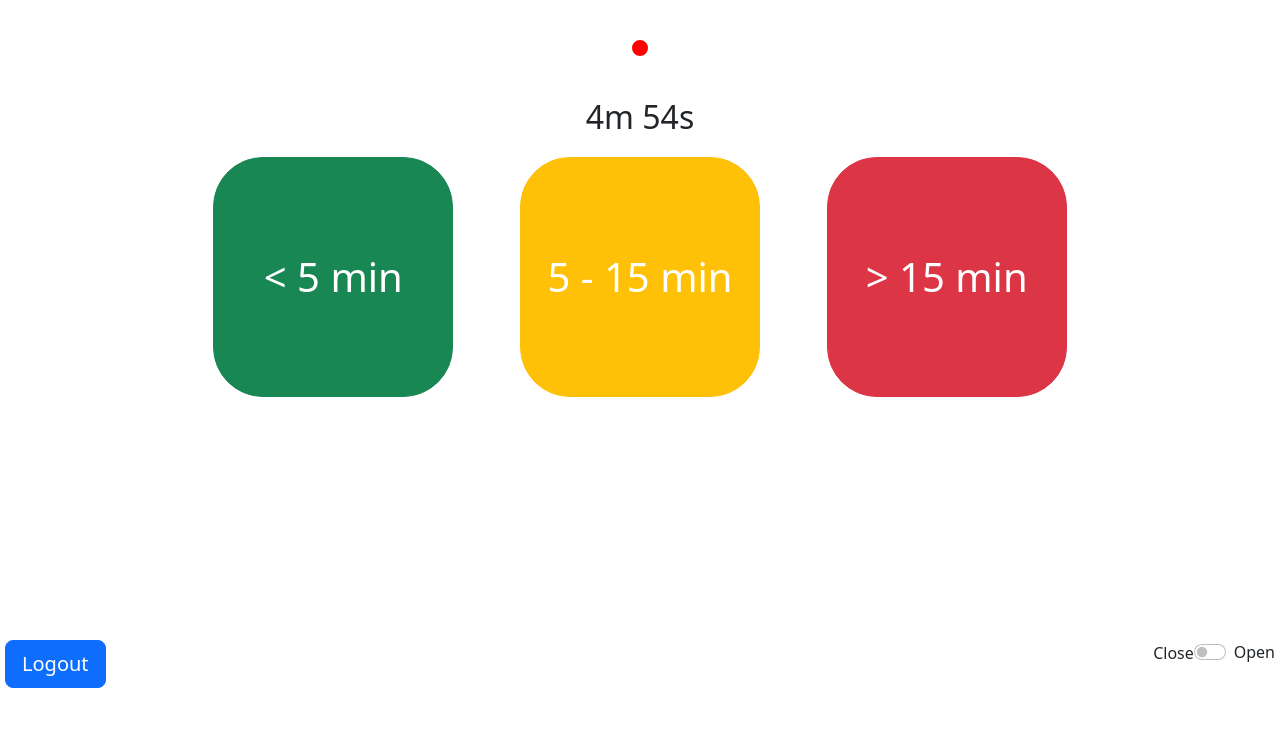
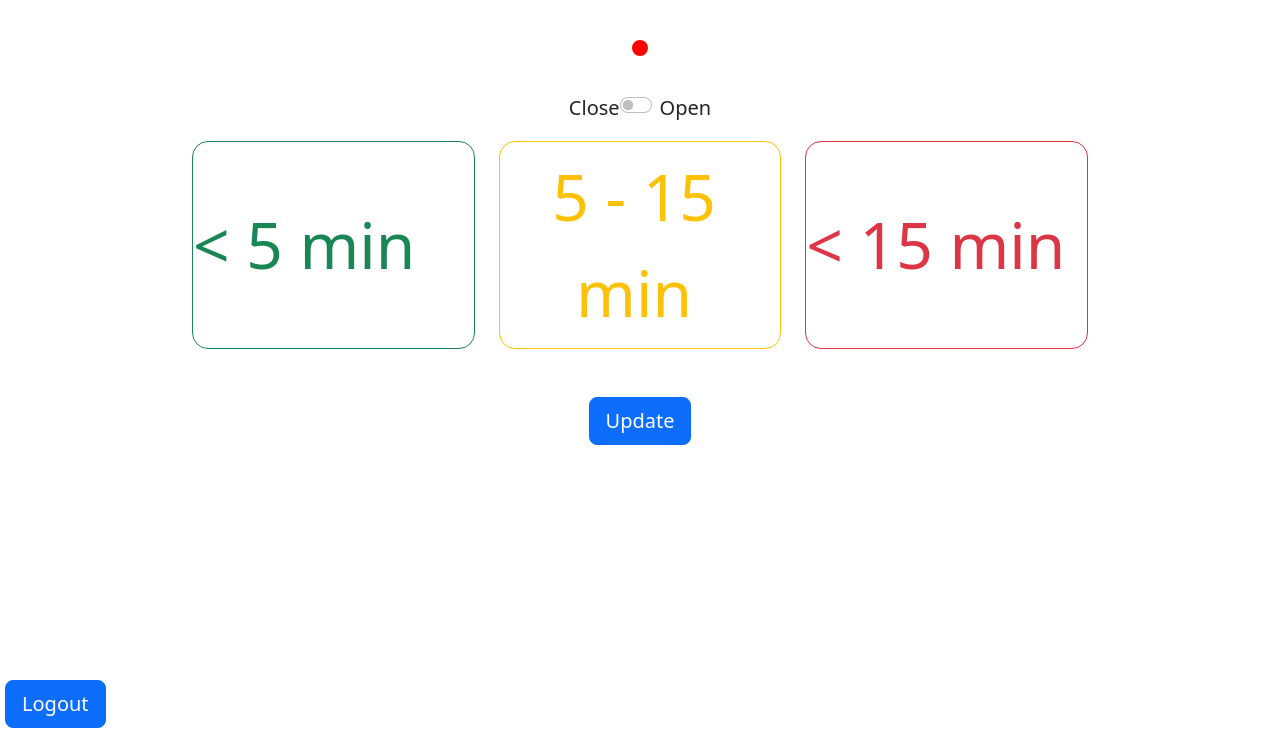
Before and after one commit to AlanLoveCod1ng/mapsys, a Flask app: template frontend/templates/worker.html in a window 1280 px wide. Shown: the part 68-800 px from the top of the page. Run offline with Flask 3, Linux system fonts and the light colour scheme; the template is opened without the code that fills it, so the values that code supplies are empty; some libraries are stand-ins or nearby versions.

Commit message:
vulnerable

```diff
--- a/backend/application/routes.py
+++ b/backend/application/routes.py
@@ -8,13 +8,12 @@
     @wraps(f)
     def decorated(*args, **kwargs):
         token = request.args.get('token')
-        id = int(request.args.get('id'))
         if not token:
             return make_response('Token is missing!', 403)
 
         try:
             data = jwt.decode(token, app.config['SECRET_KEY'],"HS256")
-            cafeteria = fetch_cafeteria({'id':id})[0]
+            cafeteria = fetch_cafeteria({'id':data['id']})[0]
         except:
             return make_response('Token is invalid', 403)
         return f(cafeteria, *args, **kwargs)
@@ -41,7 +40,7 @@
     cafeteria = fetch_cafeteria({'id':id})[0]
     if cafeteria and cafeteria.password == password:
         token = jwt.encode({'id': cafeteria.id, 'exp': datetime.datetime.utcnow() + datetime.timedelta(minutes=30)}, app.config['SECRET_KEY'],algorithm='HS256')
-        return make_response(jsonify(
+        return make_response(json.dumps(
             {
                 'token' : token,
                 'message' : "Login successfully."
--- a/frontend/app.py
+++ b/frontend/app.py
@@ -71,7 +71,7 @@
     if response.status_code != 200:
         token = ""
         cafeteria_id = None
-        return make_response(render_template('denied.html'))
+        return redirect('/logout')
     cafeterias = create_object()
     selected_cafe = None
     for cafeteria in cafeterias:
@@ -79,11 +79,16 @@
             selected_cafe = cafeteria
     if not selected_cafe:
         return make_response("Invalid cafeteria id.", 403)
-    return make_response(render_template("worker.html", cafeteria=selected_cafe, proxy=proxy))
+    resp_code = 0
+    if 'messages' in request.args:
+        resp_code = json.loads(request.args['messages'])['response']
+    return make_response(render_template("worker.html", cafeteria=selected_cafe,resp_code = resp_code))
 
-@app.route("/location/<cafe_id>",methods=['GET'])
+@app.route("/location/<cafe_id>",methods=['POST'])
 def update(cafe_id):
     cafeterias = create_object()
+    form = request.form
+    print(form)
     token = request.cookies.get('sessionID', '')
     changed_cafe = None
     for cafeteria in cafeterias:
@@ -91,17 +96,10 @@
             changed_cafe = cafeteria
     if not changed_cafe:
         return make_response("Invalid cafeteria id.", 403)
-    wait_dict = {
-        "lt5min" : "< 5 min",
-        "5-15min"  : "5 - 15 min",
-        "gt20min" : "> 20 min",
-        "< 5 min" : "< 5 min",
-        "5 - 15 min" : "5 - 15 min",
-        "> 20 min" : "> 20 min"
-    }
-    changed_cafe.status = request.args.get("status", changed_cafe.status)
 
-    changed_cafe.wait_times = wait_dict[request.args.get("wait_times", changed_cafe.wait_times)]
+    changed_cafe.status = form.get("status", changed_cafe.status)
+
+    changed_cafe.wait_times = form.get("wait-times", changed_cafe.wait_times)
     to_update = json.dumps(changed_cafe.getAttr())
     headers = {
         'Accept': 'application/json',
@@ -109,7 +107,9 @@
         }
     url = proxy+"/update?id="+cafe_id+"&token="+token
     response = requests.put(url=url,headers=headers,json=to_update)
-    return "Done"
+    if response.status_code == 201:
+        return redirect(url_for('.home', messages=json.dumps({"response":1})))
+    return redirect(url_for('.home', messages=json.dumps({"response":2})))
 
 
 @app.route("/highlight", methods = ['GET','POST'])
@@ -160,31 +160,12 @@
 @app.route("/workerlogin",methods=['GET','POST'])
 def workerlogin():
     token = request.cookies.get('sessionID','')
-    if token != "":
+    if token != "" and cafeteria_id != None:
         return redirect("/home")
-    print(token)
     cafeteria = create_object()
     if 'messages' in request.args:
         return make_response(render_template("login.html", cafeterias = cafeteria, failed = True))
     return make_response(render_template("login.html", cafeterias = cafeteria, failed = False))
 
-@app.route("/JoininPage",methods=['GET','POST'])
-def Join():
-    cafeteria = create_object()
-    return make_response(render_template("joinin.html", cafeterias = cafeteria, failed = False))
-
-@app.route("/Test",methods=['GET','POST'])
-def Test():
-    cafeteria = create_object()
-    return make_response(render_template("test.html"))
-
-
-
-@app.route("/user")
-def user():
-    cafeteria = create_object()
-    return make_response(render_template("user.html", cafeterias = cafeteria))
-
-
 if __name__ == '__main__':
     app.run(debug=True)
--- a/frontend/static/worker/styles.css
+++ b/frontend/static/worker/styles.css
@@ -43,34 +43,37 @@
 #timer {
   font-size: 4vh;
 }
-
-.time-text {
-  width: 15rem;
-  height: 15rem;
-  border-radius: 50px;
+.btn-square-md {
+  display: flex;
+  padding-left: 4rem;
+  align-items: center;
+  text-align: center;
+  height: 13rem;
+  line-height: 150%;
+  font-size: 4em;
+  border-radius: 1rem;
 }
 
-@media screen and (max-width: 950px) {
-  .time-text {
-    width: 10rem;
-    height: 10rem;
-    border-radius: 50px;
-    margin-bottom: 1rem;
+@media screen and (max-width: 1400px) {
+  .btn-square-md {
+    display: flex;
+    padding-left: 0rem;
+    align-items: center;
+    text-align: center;
+    height: 13rem;
+    line-height: 150%;
+    font-size: 4em;
+    border-radius: 1rem;
   }
   main {
     height: 75vh;
   }
 }
 /* Replacing warning's hover and active text color because it's different from others */
-.btn-warning:hover,
+/* .btn-warning:hover,
 .btn-warning:active {
   color: white !important;
-}
-
-.time-text {
-  font-size: 5vh;
-  color: white;
-}
+} */
 
 .switch {
   position: relative;
--- a/frontend/static/worker/styles.scss
+++ b/frontend/static/worker/styles.scss
@@ -60,15 +60,14 @@
   }
 }
 
-.btn-warning:hover,
-.btn-warning:active {
-  color: white !important;
-}
+// .btn-warning:hover,
+// .btn-warning:active {
+//   color: white !important;
+// }
 
-.time-text {
-  font-size: 5vh;
-  color: white;
-}
+// .time-text {
+//   font-size: 5vh;
+// }
 
 
 .switch {
--- a/frontend/templates/worker.html
+++ b/frontend/templates/worker.html
@@ -23,19 +23,51 @@
 </header>
 
 <main class="text-center container-fluid">
-  <p id="timer"></p>
-  <script src="{{ url_for('static', filename='./worker/app.js') }}"></script>
+  {% if resp_code == 1 %}
+      <div class="alert alert-success alert-dismissible fade show" role="alert">
+          <strong>Good Job!</strong> You update successfully.
+          <button type="button" class="btn-close" data-bs-dismiss="alert" aria-label="Close"></button>
+      </div>
+  {% endif %}
+  {% if resp_code == 2 %}
+      <div class="alert alert-danger alert-dismissible fade show" role="alert">
+          <strong>Something goes wrong!</strong> Please contact you manager.
+          <button type="button" class="btn-close" data-bs-dismiss="alert" aria-label="Close"></button>
+      </div>
+  {% endif %}
+  <form action="/location/{{cafeteria.id}}" method="post">
+    <div class="d-flex flex-row justify-content-center mb-3">
+      <label class="form-check-label fs-5" for="flexSwitchCheckChecked">Close </label>
+      <div class="form-check form-switch">
+        {% if cafeteria.status == "Open" %}
+          <input class="form-check-input" type="checkbox" role="switch" id="check" checked>
+        {% else %}
+          <input class="form-check-input" type="checkbox" role="switch" id="check">
+        {% endif %}
+        <label class="form-check-label fs-5" for="flexSwitchCheckChecked">Open</label>
+      </div>
+    </div>
+    <div class="row mb-5">
+      <div class="col-sm">
+        <input type="radio" class="btn-check" name="wait-times" id="five" value="< 5 min" autocomplete="off">
+        <label class="btn btn-outline-success btn-square-md" for="five">< 5 min </label>
+      </div>
+      <div class="col-sm">
+        <input type="radio" class="btn-check" name="wait-times" id="fifteen" value="5 - 15 min" autocomplete="off">
+        <label class="btn btn-outline-warning btn-square-md" for="fifteen">5 - 15 min </label>
+      </div>
+      <div class="col-sm">
+        <input type="radio" class="btn-check" name="wait-times" id="twenty" value="> 20 min" autocomplete="off">
+        <label class="btn btn-outline-danger btn-square-md" for="twenty">< 15 min </label>
+      </div>
+    </div>
+    <div class="row">
+      <div class="col-12">
+        <button class="btn btn-primary btn-lg" type="submit">Update</button>
+      </div>
+    </div>
+  </form>
 
-  <div class="row">
-    <div class="col-sm">
-        <button type="submit" class="btn btn-success time-text" id="five">< 5 min</button>
-    </div>
-    <div class="col-sm">
-        <button type="submit" class="btn btn-warning time-text" id="fifteen">5 - 15 min</button>
-    </div>
-    <div class="col-sm">
-        <button type="submit" class="btn btn-danger time-text" id="twenty">> 15 min</button>
-    </div>
   </div>
 </main>
 <footer style="margin: 0 5px 0 5px">
@@ -45,55 +77,7 @@
     </button>
   </div>
   <form class="options" method="post">
-    <div
-      id="enabled"
-      style="display: flex; align-items: center"
-      class="float-end"
-    >
-      <label class="form-check-label" for="flexSwitchCheckChecked">Close</label>
-      <div class="form-check form-switch">
-        {% if cafeteria.status == "Open" %}
-          <input class="form-check-input" type="checkbox" role="switch" id="check" checked>
-        {% else %}
-          <input class="form-check-input" type="checkbox" role="switch" id="check">
-        {% endif %}
-        <label class="form-check-label" for="flexSwitchCheckChecked">Open</label>
-      </div>
-    </div>
+
   </form>
 </footer>
-<script>
-  const state = async (checked) => {
-    if(checked){
-      const response = await fetch("/location/{{cafeteria.id}}?status=Open");
-    }
-    else{
-      const response = await fetch("/location/{{cafeteria.id}}?status=Closed");
-    }
-  }
-  async function changeWait(waittime){
-    if(waittime == "five"){
-      const response = await fetch("/location/{{cafeteria.id}}?wait_times=lt5min");
-    }
-    else if(waittime == 'fifteen'){
-      const response = await fetch("/location/{{cafeteria.id}}?wait_times=5-15min");
-    }
-    else{
-      const response = await fetch("/location/{{cafeteria.id}}?wait_times=gt20min");
-    }
-  }
-  async function logout(){
-    const response = await fetch("/logout");
-    window.location.href = "/workerlogin";
-  }
-  async function changeState(){
-    let checked = $("#check").prop("checked")
-    state(checked)
-  }
-  $('#five').click(()=>{changeWait("five")})
-  $('#fifteen').click(()=>{changeWait("fifteen")})
-  $('#twenty').click(()=>{changeWait("twenty")})
-  $("#check").change(changeState)
-  $("#logout").click(logout)
-</script>
 {% endblock%}
```
Also changed, not shown: frontend/templates/user.html (deleted, +0 -49 lines), backend/db.sqlite.
